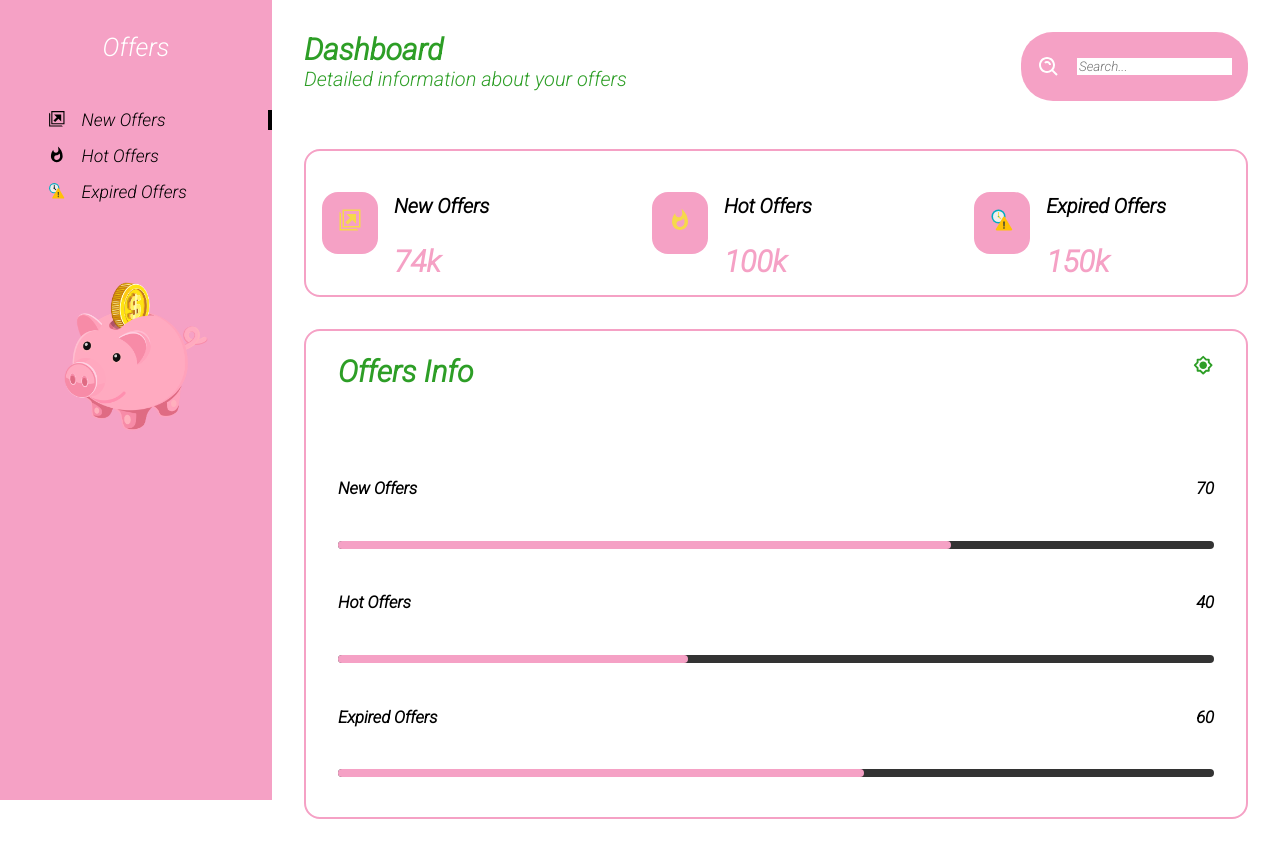
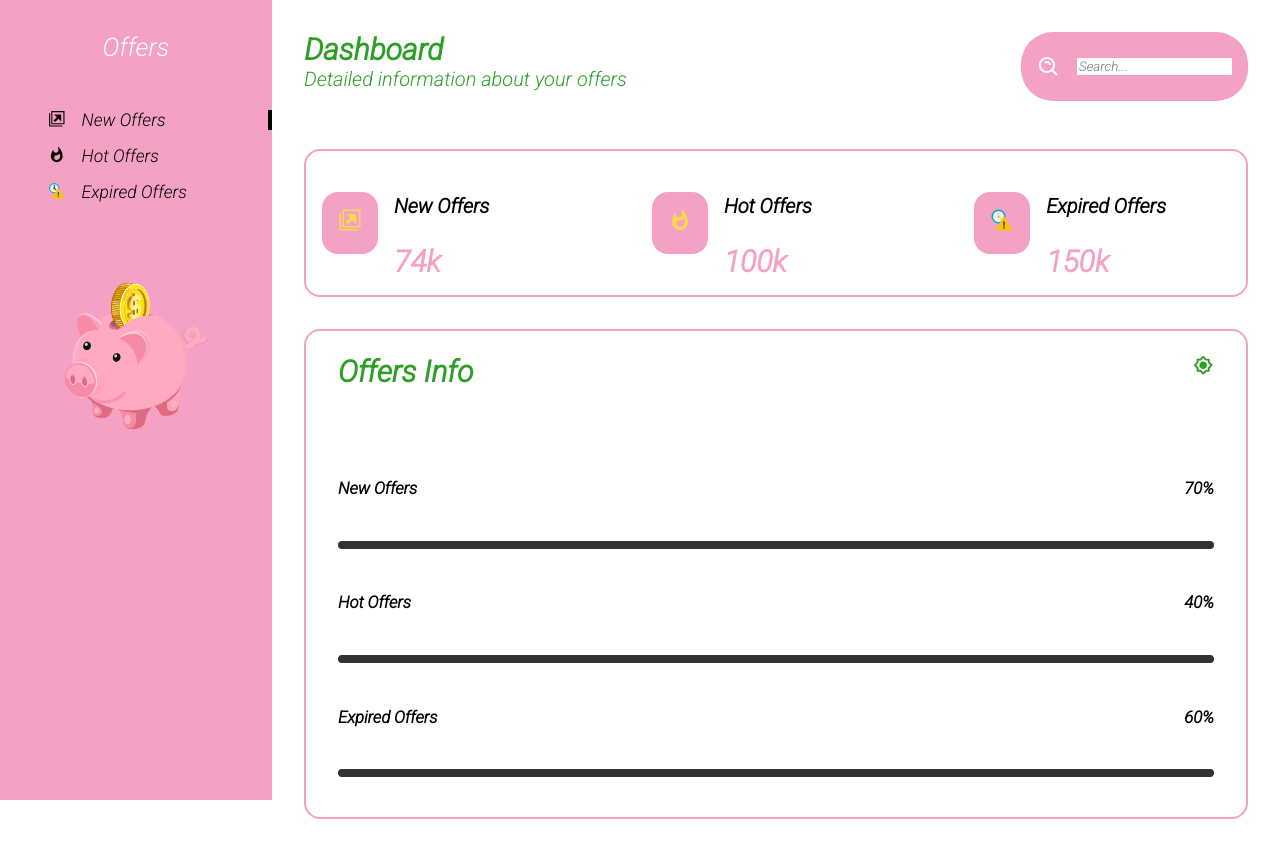
Before and after one commit to NataDav-create/DashboardOffers, a React (Create React App) app in the folder client/: page / in a window 1280 px wide. Built offline with nearby package versions, Linux system fonts and the light colour scheme; no server answers.

Commit message:
add proc

```diff
--- a/client/src/Components/OffersInfo.js
+++ b/client/src/Components/OffersInfo.js
@@ -45,15 +45,15 @@ export default function OffersInfo() {
   const data = [
     {
       title: 'New Offers',
-      value: 70,
+      value: '70%',
     },
     {
       title: 'Hot Offers',
-      value: 40,
+      value: '40%',
     },
     {
       title: 'Expired Offers',
-      value: 60,
+      value: '60%',
     },
   ];
   return (
@@ -61,20 +61,20 @@ export default function OffersInfo() {
       <Title title="Offers Info" subtitle="Details about offers info" />
       <div className="analytics">
         <div className="progress__bars">
+          {' '}
           {data.map((x) => {
             console.log('x', x);
             return (
               <div className="progress__bar">
                 <div className="title-cont">
-                  <h5>{x.title}</h5>
-                  <h5>{x.value}</h5>
-                </div>
+                  <h5> {x.title} </h5> <h5> {x.value} </h5>{' '}
+                </div>{' '}
                 <progress value={x.value} max="100" />
               </div>
             );
-          })}
-        </div>
-      </div>
+          })}{' '}
+        </div>{' '}
+      </div>{' '}
     </OffersInfoEl>
   );
 }
```
